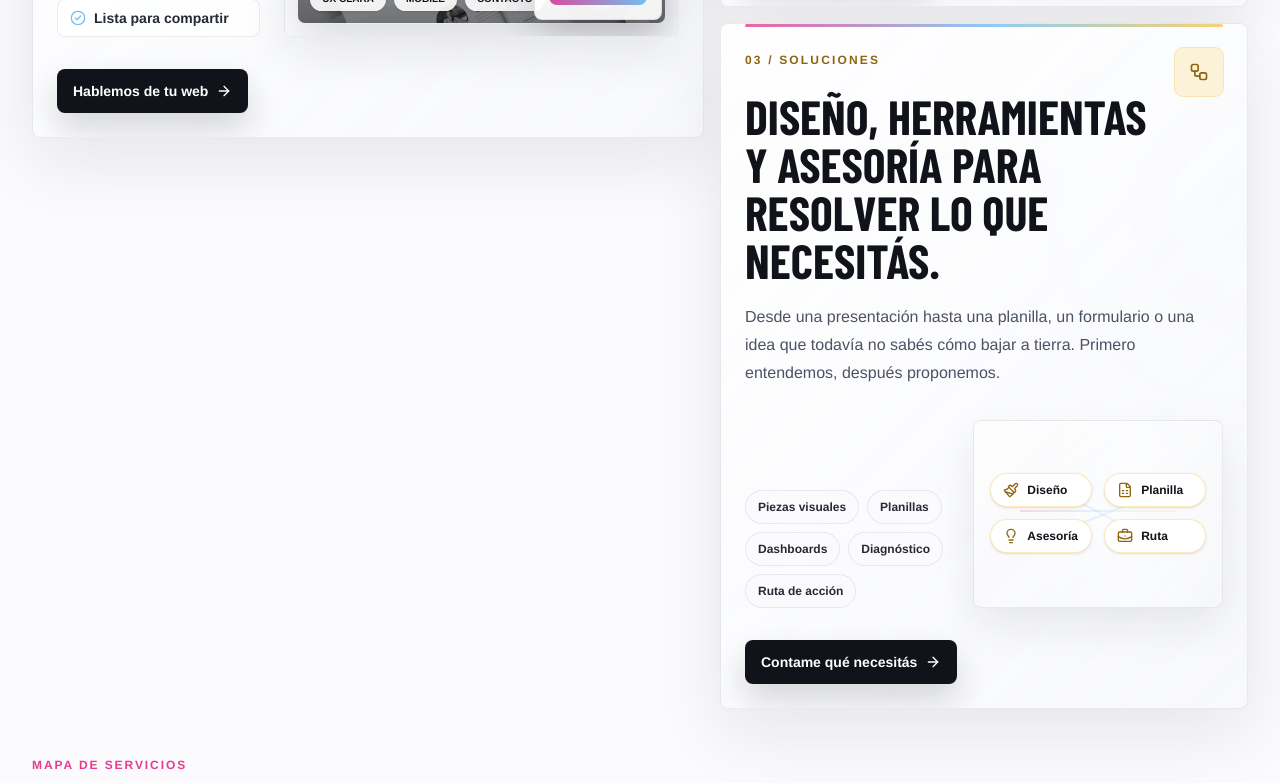
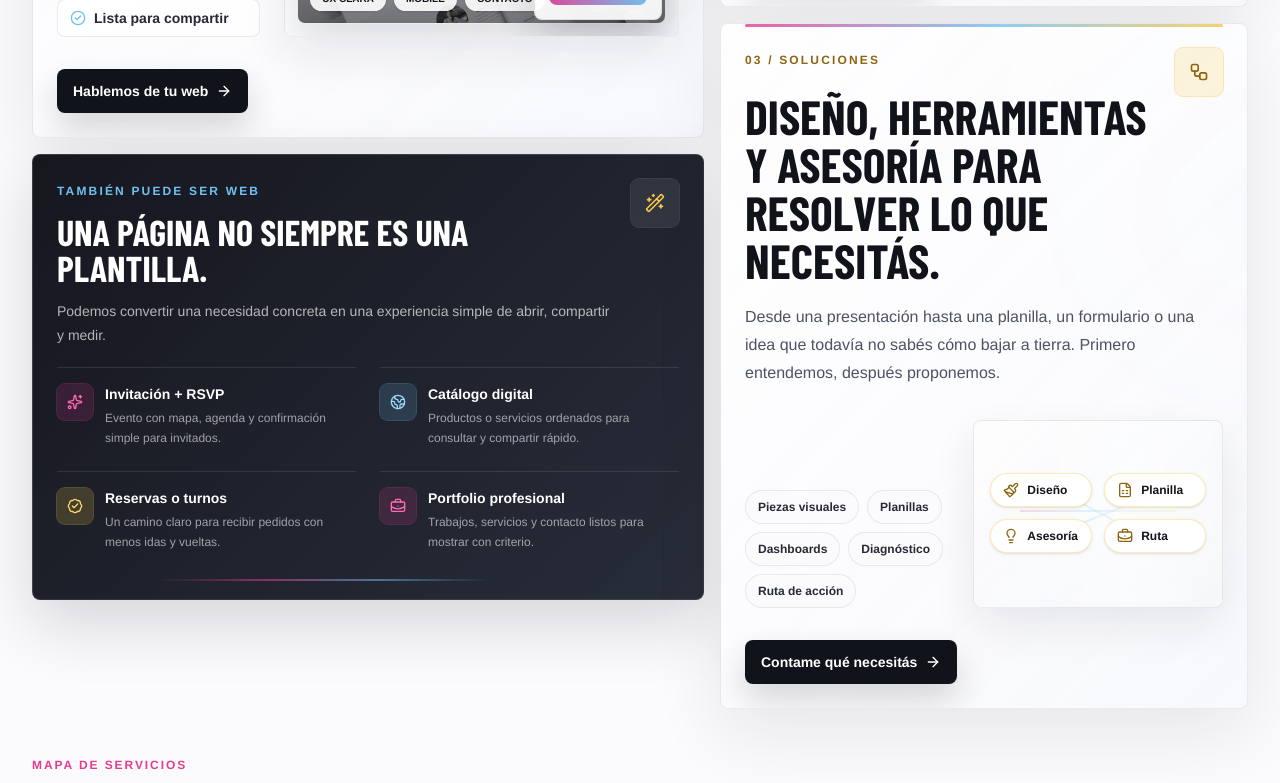
Before and after one commit to clicksolucionesdigital/Web, a Next.js app: page / in a window 1280 px wide. Shown: the part 2085-2868 px from the top of the page. Built offline with nearby package versions, Linux system fonts and the light colour scheme; a web font is replaced by a local one.

Commit message:
style: completar bloque web de servicios

```diff
--- a/app/globals.css
+++ b/app/globals.css
@@ -399,6 +399,41 @@ body {
     radial-gradient(circle at 100% 0%, rgba(113, 193, 240, 0.12), transparent 34%);
 }
 
+.web-ideas-card {
+  background:
+    linear-gradient(135deg, rgba(17, 19, 26, 0.98), rgba(31, 36, 50, 0.96)),
+    linear-gradient(115deg, rgba(231, 59, 144, 0.2), rgba(113, 193, 240, 0.14), rgba(247, 199, 77, 0.12)),
+    repeating-linear-gradient(90deg, rgba(255, 255, 255, 0.045) 0 1px, transparent 1px 42px);
+}
+
+.web-ideas-card::after {
+  animation: web-route-flow 6.4s ease-in-out infinite alternate;
+  background: linear-gradient(90deg, rgba(231, 59, 144, 0), rgba(231, 59, 144, 0.9), rgba(113, 193, 240, 0.88), rgba(247, 199, 77, 0));
+  bottom: 1.1rem;
+  content: "";
+  height: 2px;
+  left: 1.5rem;
+  opacity: 0.64;
+  position: absolute;
+  transform-origin: left center;
+  width: min(22rem, calc(100% - 3rem));
+  z-index: 0;
+}
+
+.web-idea-row {
+  transition:
+    border-color 220ms ease,
+    color 220ms ease,
+    transform 220ms ease;
+}
+
+.web-idea-icon {
+  transition:
+    background-color 220ms ease,
+    box-shadow 220ms ease,
+    transform 220ms ease;
+}
+
 .interactive-card {
   isolation: isolate;
   position: relative;
@@ -551,6 +586,20 @@ body {
   }
 }
 
+@keyframes web-route-flow {
+  0% {
+    opacity: 0.38;
+    transform: translate3d(-8%, 0, 0) scaleX(0.62);
+  }
+  50% {
+    opacity: 0.78;
+  }
+  100% {
+    opacity: 0.58;
+    transform: translate3d(28%, 0, 0) scaleX(0.96);
+  }
+}
+
 @media (hover: hover) and (pointer: fine) {
   .interactive-card:hover {
     border-color: color-mix(in srgb, var(--click-cyan) 42%, rgba(255, 255, 255, 0.2));
@@ -594,6 +643,16 @@ body {
   .interactive-card:hover .service-phone-preview {
     box-shadow: 0 24px 48px rgba(231, 59, 144, 0.18);
     transform: translate3d(-4px, -6px, 0) rotate(-1deg);
+  }
+
+  .web-idea-row:hover {
+    border-color: rgba(113, 193, 240, 0.32);
+    transform: translateX(4px);
+  }
+
+  .web-idea-row:hover .web-idea-icon {
+    box-shadow: 0 12px 24px rgba(113, 193, 240, 0.16);
+    transform: scale(1.08) rotate(-3deg);
   }
 
   .interactive-chip:hover,
--- a/components/home/home-page.tsx
+++ b/components/home/home-page.tsx
@@ -59,6 +59,13 @@ type ServiceMapItem = {
   accent: Accent;
 };
 
+type WebIdea = {
+  icon: LucideIcon;
+  title: string;
+  description: string;
+  accent: Accent;
+};
+
 type WorkflowStep = {
   icon: LucideIcon;
   title: string;
@@ -138,6 +145,33 @@ const homeServices: ServiceFeature[] = [
   },
 ];
 
+const webIdeas: WebIdea[] = [
+  {
+    icon: Sparkles,
+    title: "Invitación + RSVP",
+    description: "Evento con mapa, agenda y confirmación simple para invitados.",
+    accent: "pink",
+  },
+  {
+    icon: Globe2,
+    title: "Catálogo digital",
+    description: "Productos o servicios ordenados para consultar y compartir rápido.",
+    accent: "cyan",
+  },
+  {
+    icon: BadgeCheck,
+    title: "Reservas o turnos",
+    description: "Un camino claro para recibir pedidos con menos idas y vueltas.",
+    accent: "yellow",
+  },
+  {
+    icon: BriefcaseBusiness,
+    title: "Portfolio profesional",
+    description: "Trabajos, servicios y contacto listos para mostrar con criterio.",
+    accent: "pink",
+  },
+];
+
 const serviceMap: ServiceMapItem[] = [
   {
     number: "01",
@@ -345,6 +379,12 @@ const accentTextStyles: Record<Accent, string> = {
   pink: "text-[#e73b90]",
   cyan: "text-[#1676aa]",
   yellow: "text-[#8f6410]",
+};
+
+const darkAccentStyles: Record<Accent, string> = {
+  pink: "bg-[#e73b90]/16 text-[#ff6bb5] ring-[#e73b90]/28",
+  cyan: "bg-[#71c1f0]/16 text-[#9bd8ff] ring-[#71c1f0]/28",
+  yellow: "bg-[#f7c74d]/18 text-[#ffd86d] ring-[#f7c74d]/28",
 };
 
 export function HomePage() {
@@ -935,7 +975,10 @@ function ServicesSection() {
         </div>
 
         <div className="mt-12 grid items-start gap-4 lg:grid-cols-[1.12fr_0.88fr]">
-          <ServiceFeatureCard service={homeServices[0]} featured />
+          <div className="grid gap-4">
+            <ServiceFeatureCard service={homeServices[0]} featured />
+            <WebIdeasCard />
+          </div>
           <div className="grid gap-4">
             {homeServices.slice(1).map((service) => (
               <ServiceFeatureCard key={service.title} service={service} />
@@ -982,6 +1025,55 @@ function ServicesSection() {
         </div>
       </div>
     </section>
+  );
+}
+
+function WebIdeasCard() {
+  return (
+    <article
+      data-card
+      className="web-ideas-card interactive-card group overflow-hidden rounded-[8px] border border-white/12 bg-[#11131a] p-6 text-white shadow-[0_24px_64px_rgba(17,19,26,0.16)]"
+    >
+      <div className="flex flex-col gap-4 sm:flex-row sm:items-start sm:justify-between">
+        <div className="max-w-xl">
+          <span className="text-xs font-bold uppercase tracking-[0.18em] text-[#71c1f0]">
+            También puede ser web
+          </span>
+          <h3 className="mt-3 font-heading text-3xl font-bold uppercase leading-none sm:text-4xl">
+            Una página no siempre es una plantilla.
+          </h3>
+          <p className="mt-3 text-sm leading-6 text-white/68">
+            Podemos convertir una necesidad concreta en una experiencia simple de abrir, compartir y medir.
+          </p>
+        </div>
+        <span className="inline-flex size-12 shrink-0 items-center justify-center rounded-[8px] bg-white/8 text-[#f7c74d] ring-1 ring-white/12 transition duration-300 group-hover:scale-110 group-hover:-rotate-3">
+          <WandSparkles className="size-5" aria-hidden="true" />
+        </span>
+      </div>
+
+      <ul className="mt-5 grid gap-x-6 sm:grid-cols-2">
+        {webIdeas.map((idea) => {
+          const IdeaIcon = idea.icon;
+
+          return (
+            <li key={idea.title} className="web-idea-row flex min-h-[104px] items-start gap-3 border-t border-white/10 py-4">
+              <span
+                className={cn(
+                  "web-idea-icon inline-flex size-9 shrink-0 items-center justify-center rounded-[8px] ring-1 transition duration-300",
+                  darkAccentStyles[idea.accent],
+                )}
+              >
+                <IdeaIcon className="size-4" aria-hidden="true" />
+              </span>
+              <span className="min-w-0">
+                <span className="block text-sm font-bold text-white">{idea.title}</span>
+                <span className="mt-1 block text-xs leading-5 text-white/58">{idea.description}</span>
+              </span>
+            </li>
+          );
+        })}
+      </ul>
+    </article>
   );
 }
 
```
Also changed, not shown: 4 other files (tests, documents, lock files or other folders).
